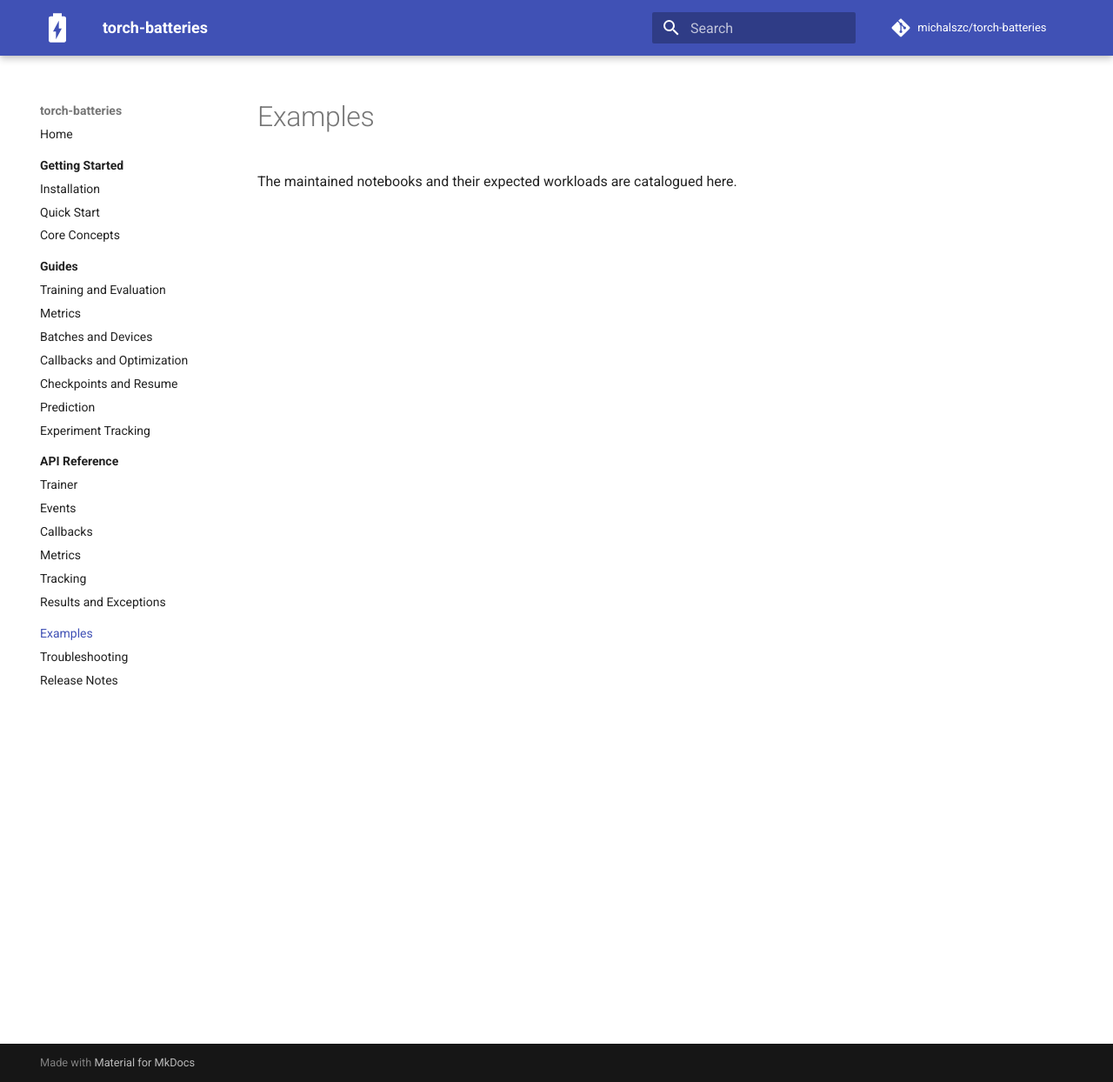
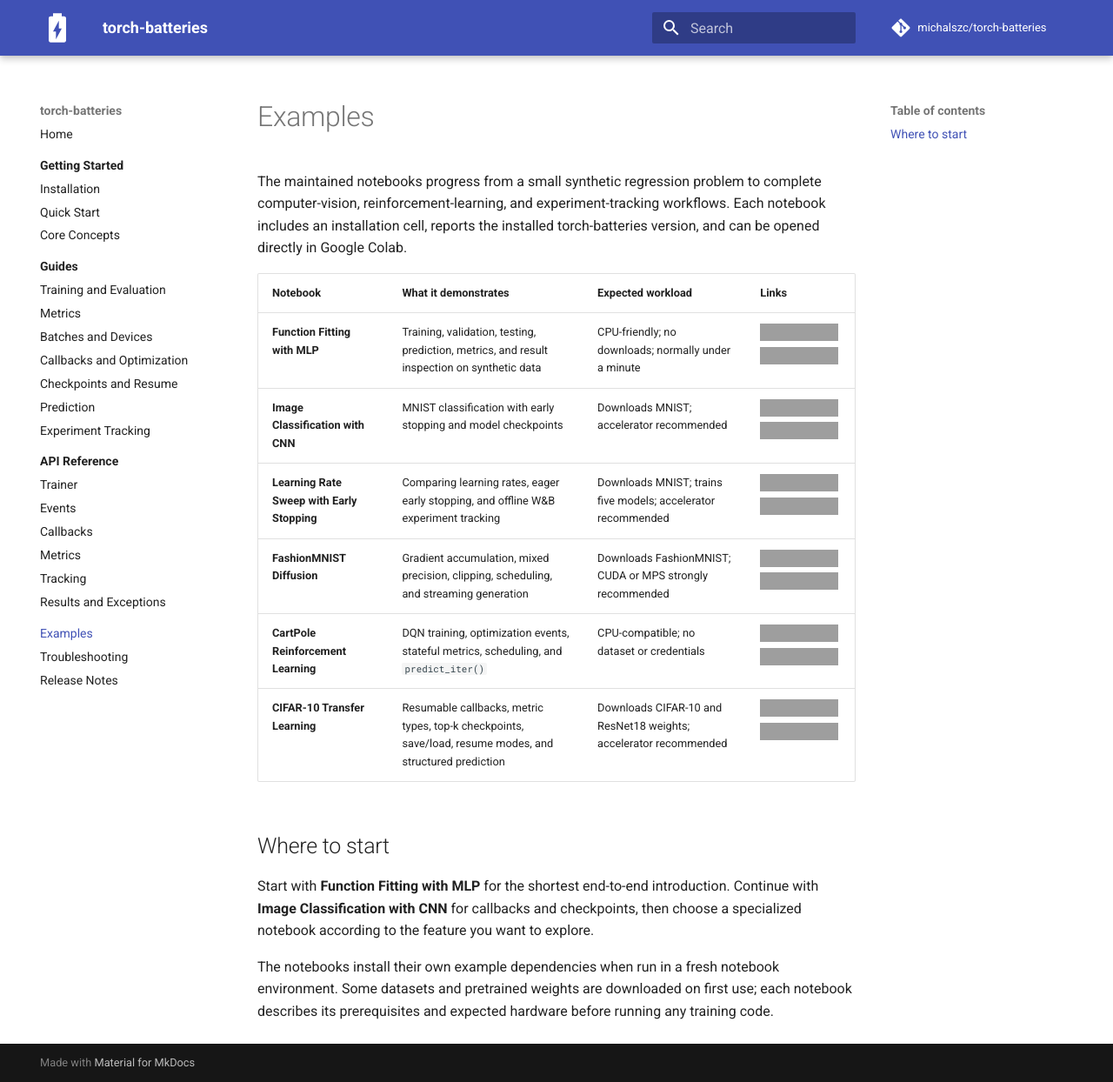
Before and after one commit to michalszc/torch-batteries, an MkDocs documentation site: the page built from documentation/examples.md, in a window 1280 px wide and 1244 px high. Shown: the whole window at 87% size. Built offline with MkDocs 1.6.1 and Material for MkDocs 9.7.7, drawn with Linux system fonts in a browser that asks for light colours; comment, search, counter and statistics services are not loaded; grey boxes are pictures that could not be loaded.

Commit message:
docs(examples): catalog maintained notebooks

```diff
--- a/documentation/examples.md
+++ b/documentation/examples.md
@@ -1,3 +1,26 @@
 # Examples
 
-The maintained notebooks and their expected workloads are catalogued here.
+The maintained notebooks progress from a small synthetic regression problem to
+complete computer-vision, reinforcement-learning, and experiment-tracking workflows.
+Each notebook includes an installation cell, reports the installed torch-batteries
+version, and can be opened directly in Google Colab.
+
+| Notebook | What it demonstrates | Expected workload | Links |
+| --- | --- | --- | --- |
+| **Function Fitting with MLP** | Training, validation, testing, prediction, metrics, and result inspection on synthetic data | CPU-friendly; no downloads; normally under a minute | [![View on GitHub](https://img.shields.io/badge/View_on-GitHub-181717?logo=github)](https://github.com/michalszc/torch-batteries/blob/master/notebooks/function_fitting.ipynb) [![Open In Colab](https://colab.research.google.com/assets/colab-badge.svg)](https://colab.research.google.com/github/michalszc/torch-batteries/blob/master/notebooks/function_fitting.ipynb) |
+| **Image Classification with CNN** | MNIST classification with early stopping and model checkpoints | Downloads MNIST; accelerator recommended | [![View on GitHub](https://img.shields.io/badge/View_on-GitHub-181717?logo=github)](https://github.com/michalszc/torch-batteries/blob/master/notebooks/image_classification.ipynb) [![Open In Colab](https://colab.research.google.com/assets/colab-badge.svg)](https://colab.research.google.com/github/michalszc/torch-batteries/blob/master/notebooks/image_classification.ipynb) |
+| **Learning Rate Sweep with Early Stopping** | Comparing learning rates, eager early stopping, and offline W&B experiment tracking | Downloads MNIST; trains five models; accelerator recommended | [![View on GitHub](https://img.shields.io/badge/View_on-GitHub-181717?logo=github)](https://github.com/michalszc/torch-batteries/blob/master/notebooks/lr_sweep_early_stopping.ipynb) [![Open In Colab](https://colab.research.google.com/assets/colab-badge.svg)](https://colab.research.google.com/github/michalszc/torch-batteries/blob/master/notebooks/lr_sweep_early_stopping.ipynb) |
+| **FashionMNIST Diffusion** | Gradient accumulation, mixed precision, clipping, scheduling, and streaming generation | Downloads FashionMNIST; CUDA or MPS strongly recommended | [![View on GitHub](https://img.shields.io/badge/View_on-GitHub-181717?logo=github)](https://github.com/michalszc/torch-batteries/blob/master/notebooks/fashion_mnist_diffusion.ipynb) [![Open In Colab](https://colab.research.google.com/assets/colab-badge.svg)](https://colab.research.google.com/github/michalszc/torch-batteries/blob/master/notebooks/fashion_mnist_diffusion.ipynb) |
+| **CartPole Reinforcement Learning** | DQN training, optimization events, stateful metrics, scheduling, and `predict_iter()` | CPU-compatible; no dataset or credentials | [![View on GitHub](https://img.shields.io/badge/View_on-GitHub-181717?logo=github)](https://github.com/michalszc/torch-batteries/blob/master/notebooks/cartpole_reinforcement_learning.ipynb) [![Open In Colab](https://colab.research.google.com/assets/colab-badge.svg)](https://colab.research.google.com/github/michalszc/torch-batteries/blob/master/notebooks/cartpole_reinforcement_learning.ipynb) |
+| **CIFAR-10 Transfer Learning** | Resumable callbacks, metric types, top-k checkpoints, save/load, resume modes, and structured prediction | Downloads CIFAR-10 and ResNet18 weights; accelerator recommended | [![View on GitHub](https://img.shields.io/badge/View_on-GitHub-181717?logo=github)](https://github.com/michalszc/torch-batteries/blob/master/notebooks/cifar10_transfer_learning.ipynb) [![Open In Colab](https://colab.research.google.com/assets/colab-badge.svg)](https://colab.research.google.com/github/michalszc/torch-batteries/blob/master/notebooks/cifar10_transfer_learning.ipynb) |
+
+## Where to start
+
+Start with **Function Fitting with MLP** for the shortest end-to-end introduction.
+Continue with **Image Classification with CNN** for callbacks and checkpoints, then
+choose a specialized notebook according to the feature you want to explore.
+
+The notebooks install their own example dependencies when run in a fresh notebook
+environment. Some datasets and pretrained weights are downloaded on first use; each
+notebook describes its prerequisites and expected hardware before running any
+training code.
```
